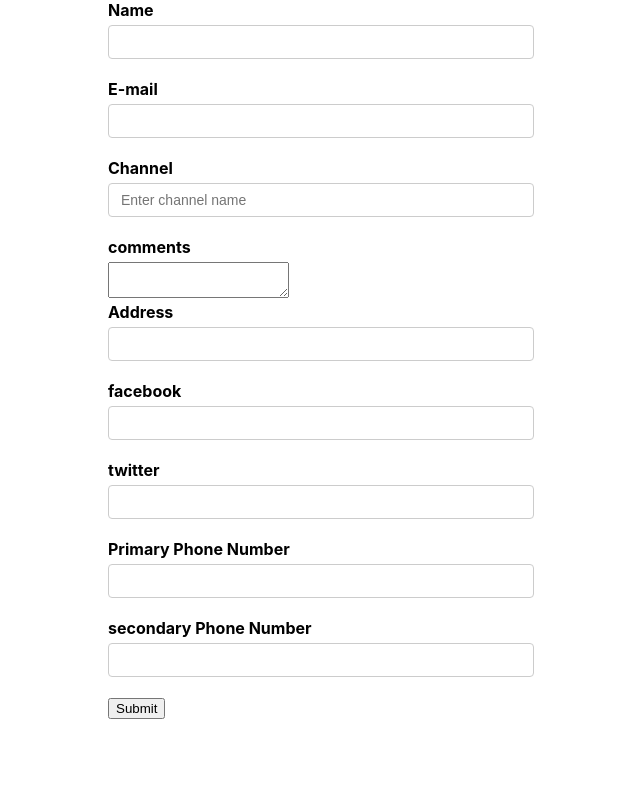
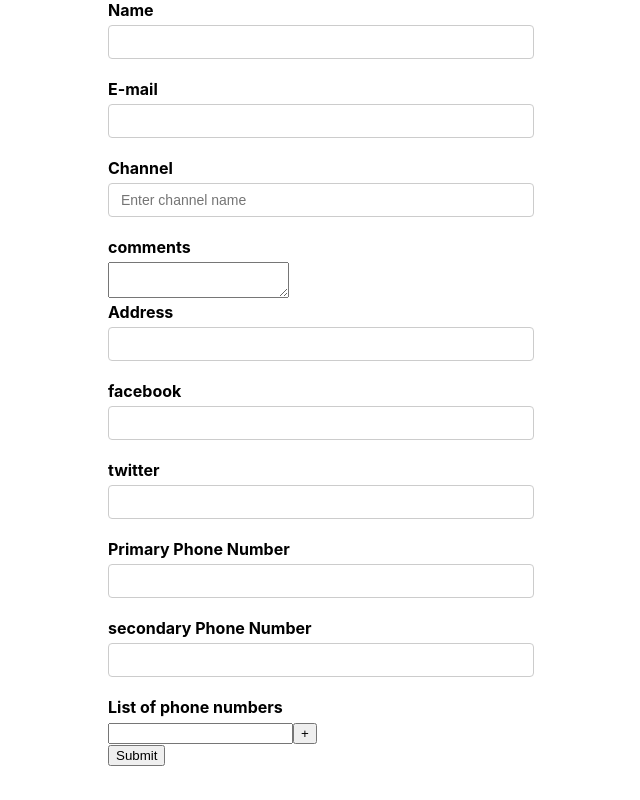
Before and after one commit to rahulak18/React-series, a React (Create React App) app in the folder ReactTutorial/react-formik-demo/: page / in a window 1280 px wide. Shown: the whole page, without its empty margins (319-959 px from the left). Built offline with nearby package versions, Linux system fonts and the light colour scheme.

Commit message:
FieldArray Component

```diff
--- a/ReactTutorial/react-formik-demo/src/Components/YoutubeForm.js
+++ b/ReactTutorial/react-formik-demo/src/Components/YoutubeForm.js
@@ -1,5 +1,5 @@
 import React from 'react';
-import { Formik, Form, Field, ErrorMessage } from 'formik';
+import { Formik, Form, Field, ErrorMessage, FieldArray } from 'formik';
 import * as Yup from 'yup';
 
 const YoutubeForm = () => {
@@ -20,7 +20,8 @@ const YoutubeForm = () => {
             facebook: '',
             twitter: '',
         },
-        phoneNumbers: ['', '']
+        phoneNumbers: ['', ''],
+        phNums: ['']
     };
 
     const onSubmit = values => {
@@ -114,6 +115,34 @@ const YoutubeForm = () => {
                     name='phoneNumbers[1]'
                 />
 
+
+                <div>
+                    <label htmlFor='phNums'>List of phone numbers</label>
+                    <FieldArray name='phNums'>
+                        {
+                            (fieldArrayProps) => {
+                                console.log(fieldArrayProps);
+                                const { push, remove, form } = fieldArrayProps;
+                                const { values } = form;
+                                const { phNums } = values;
+                                return (
+                                    <div>
+                                        {phNums.map((phoneNum, index) => (
+                                            <div key={index}>
+                                                <Field name={`phNums[${index}]`} />
+                                                {
+                                                    index > 0 && (<button type='button' onClick={() => remove(index)}>{' '} - {' '}</button>)
+                                                }
+                                                <button type='button' onClick={() => push('')}>{' '} + {' '}</button>
+                                            </div>
+                                        ))}
+                                    </div>
+                                )
+                            }
+                        }
+                    </FieldArray>
+                </div>
+
                 <button type='submit'>Submit</button>
             </Form>
         </Formik>
```
